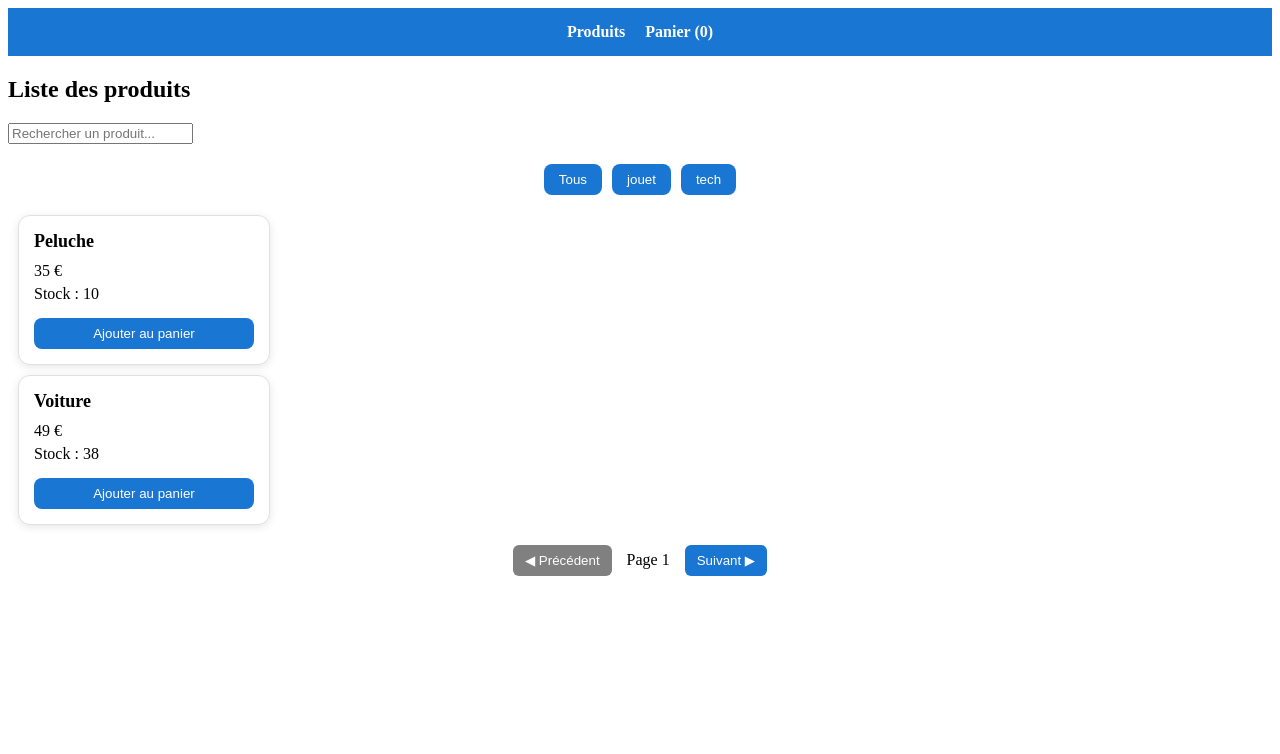
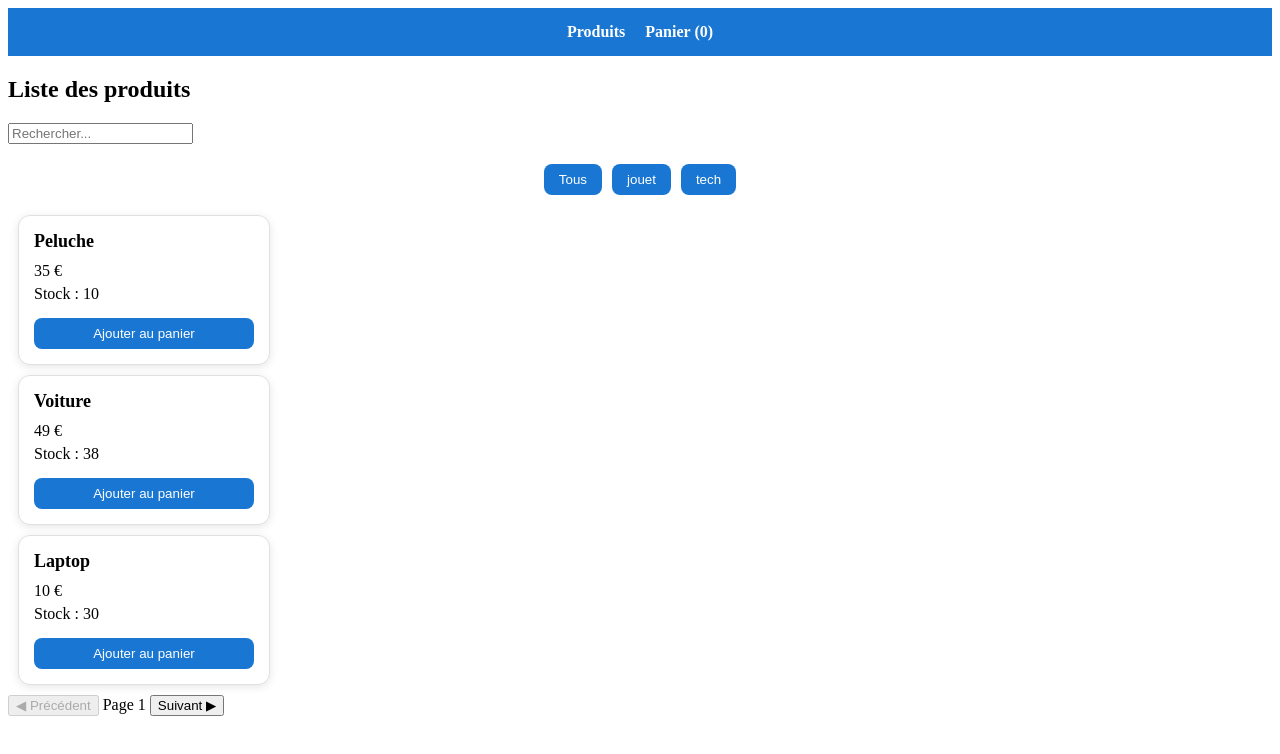
Before and after one commit to AnissaHub/E-Commerce-App, an Angular app: page / in a window 1280 px wide. Shown: the top 754 px of the page. Built offline with nearby package versions, Linux system fonts and the light colour scheme.

Commit message:
Ajout de la pagination des produits

```diff
--- /dev/null
+++ b/src/app/pagination-component/pagination-component.html
@@ -0,0 +1,19 @@
+<div class="pagination">
+
+  <button
+    (click)="goPrev()"
+    [disabled]="currentPage === 1">
+    ◀ Précédent
+  </button>
+
+  <span>
+    Page {{ currentPage }}
+  </span>
+
+  <button
+    (click)="goNext()"
+    [disabled]="currentPage * itemsPerPage >= totalItems">
+    Suivant ▶
+  </button>
+
+</div>
--- /dev/null
+++ b/src/app/pagination-component/pagination-component.ts
@@ -0,0 +1,25 @@
+import { Component, Input, Output, EventEmitter } from '@angular/core';
+
+@Component({
+  selector: 'app-pagination-component',
+  standalone: true,
+  templateUrl: './pagination-component.html',
+  styleUrl: './pagination-component.scss'
+})
+export class PaginationComponent {
+
+  @Input() currentPage!: number;
+  @Input() itemsPerPage!: number;
+  @Input() totalItems!: number;
+
+  @Output() next = new EventEmitter<void>();
+  @Output() prev = new EventEmitter<void>();
+
+  goNext() {
+    this.next.emit();
+  }
+
+  goPrev() {
+    this.prev.emit();
+  }
+}
--- a/src/app/product-list-component/product-list-component.html
+++ b/src/app/product-list-component/product-list-component.html
@@ -1,16 +1,14 @@
 <h2>Liste des produits</h2>
 
-<!-- Recherche -->
 <div class="search">
   <input
     type="text"
-    placeholder="Rechercher un produit..."
+    placeholder="Rechercher..."
     [(ngModel)]="searchText"
     (input)="resetPage()"
   />
 </div>
 
-<!-- Filtrage -->
 <div class="filter">
   @for (c of categories; track c) {
     <button (click)="selectedCategory = c; resetPage()">
@@ -19,7 +17,6 @@
   }
 </div>
 
-<!-- Liste paginée des produits -->
 <div class="container">
   @for (p of paginatedProducts; track p.id) {
     <app-product
@@ -29,23 +26,10 @@
   }
 </div>
 
-<!-- Pagination -->
-<div class="pagination">
-
-  <button
-    (click)="prevPage()"
-    [disabled]="currentPage === 1">
-    ◀ Précédent
-  </button>
-
-  <span>
-    Page {{ currentPage }}
-  </span>
-
-  <button
-    (click)="nextPage()"
-    [disabled]="currentPage * itemsPerPage >= filteredProducts.length">
-    Suivant ▶
-  </button>
-
-</div>
+<app-pagination-component
+  [currentPage]="currentPage"
+  [itemsPerPage]="itemsPerPage"
+  [totalItems]="filteredProducts.length"
+  (next)="nextPage()"
+  (prev)="prevPage()">
+</app-pagination-component>
--- a/src/app/product-list-component/product-list-component.ts
+++ b/src/app/product-list-component/product-list-component.ts
@@ -3,17 +3,17 @@ import { Product } from '../models/products';
 import { ProductComponent } from '../product-component/product-component';
 import { CartService } from '../services/cart-service';
 import { FormsModule } from '@angular/forms';
+import { PaginationComponent } from '../pagination-component/pagination-component';
 
 @Component({
   selector: 'app-product-list-component',
   standalone: true,
-  imports: [ProductComponent, FormsModule],
+  imports: [ProductComponent, FormsModule, PaginationComponent],
   templateUrl: './product-list-component.html',
   styleUrl: './product-list-component.scss',
 })
 export class ProductListComponent {
 
-  // PRODUITS
   produits: Product[] = [
     new Product(1, 'Peluche', 35, 10, 'https://...', 1, 'jouet'),
     new Product(2, 'Voiture', 49, 38, 'https://...', 1, 'jouet'),
@@ -23,28 +23,23 @@ export class ProductListComponent {
     new Product(6, 'Souris', 30, 20, 'https://...', 1, 'tech')
   ];
 
-  // FILTRE
   selectedCategory: string = 'Tous';
   categories: string[] = ['Tous', 'jouet', 'tech'];
 
-  // RECHERCHE
   searchText: string = '';
 
   // PAGINATION
   currentPage: number = 1;
-  itemsPerPage: number = 2;
+  itemsPerPage: number = 3;
 
   constructor(private cartService: CartService) {}
 
-  // AJOUT PANIER
   onAddToCart(product: Product) {
     this.cartService.addToCart(product);
   }
 
-  // FILTRAGE + RECHERCHE
   get filteredProducts(): Product[] {
     return this.produits.filter((p: Product) => {
-
       const matchCategory =
         this.selectedCategory === 'Tous' ||
         p.category === this.selectedCategory;
@@ -56,7 +51,7 @@ export class ProductListComponent {
     });
   }
 
-  // PAGINATION
+  // PRODUITS PAGINÉS
   get paginatedProducts(): Product[] {
     const start = (this.currentPage - 1) * this.itemsPerPage;
     const end = start + this.itemsPerPage;
@@ -71,14 +66,14 @@ export class ProductListComponent {
     }
   }
 
-  // PAGE PRECEDENTE
+  // PAGE PRÉCÉDENTE
   prevPage() {
     if (this.currentPage > 1) {
       this.currentPage--;
     }
   }
 
-  // RESET PAGE (utile filtre/recherche)
+  // RESET PAGINATION
   resetPage() {
     this.currentPage = 1;
   }
```
Also changed, not shown: src/app/pagination-component/pagination-component.scss (added), 1 other file (tests, documents, lock files or other folders).
